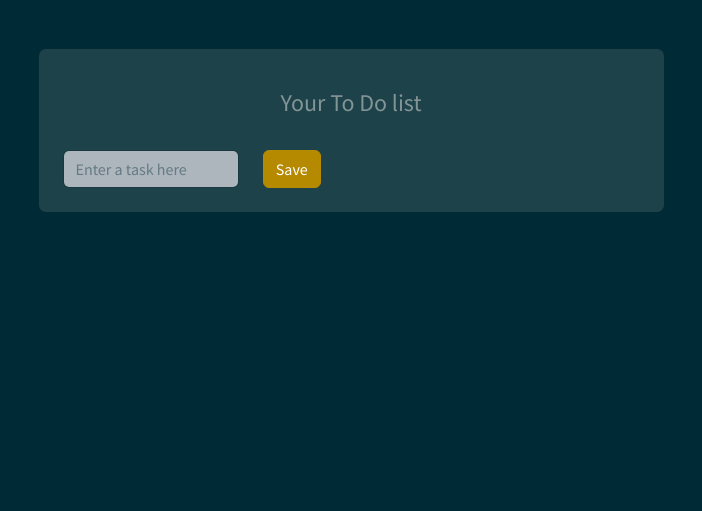
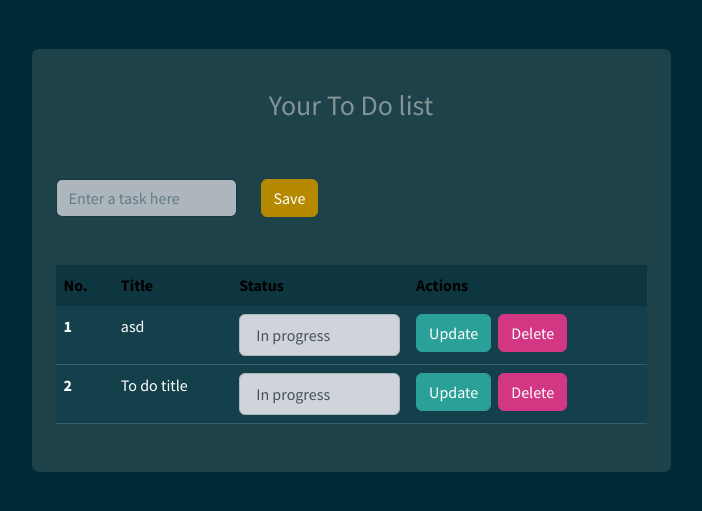
Before and after one commit to RomanVintoniak/PythonWeb, a Flask app: page /todo in a window 1280 px wide. Shown: the part 56-567 px from the top of the page, without its empty margins (289-991 px from the left). Run offline with Flask 2, Linux system fonts and the light colour scheme; data comes from the database, SQL or seed files in the repository; both versions use the stored data as it was after the commit; some libraries are stand-ins or nearby versions.

Commit message:
Lab6 Add adding Todo item feature

```diff
--- a/lab3/vintoniak_project/app/templates/todo.html
+++ b/lab3/vintoniak_project/app/templates/todo.html
@@ -1,16 +1,15 @@
 {% extends 'base.html' %}
 {% block title %}Todo{% endblock %}
 {% block content %}
-  <div class="container">
   <div class="container py-5 h-100">
     <div class="row d-flex justify-content-center align-items-center h-100">
       <div class="col col-lg-9 col-xl-7">
         <div class="card rounded-3">
           <div class="card-body p-4">
 
-              <h4 class="text-center my-3 pb-3">Your To Do list</h4>
-
-              <form class="row" action="" method="POST">
+            <h3 class="text-center my-3 pb-3">Your To Do list</h3>
+            <br>
+            <form class="row" action="{{ url_for('add') }}" method="POST">
               <div class="col-4">
                 {{ form.hidden_tag() }}
                 <div class="form-outline">
@@ -22,10 +21,44 @@
               </div>
             </form>
 
+            <br><br>
+
+            <table class="table mb-4">
+              <thead>
+                  <tr>
+                    <th scope="col">No.</th>
+                    <th scope="col">Title</th>
+                    <th scope="col">Status</th>
+                    <th scope="col">Actions</th>
+                  </tr>
+              </thead>
+              <tbody>
+                  {% for todo in todo_list %}
+                  <tr class="table-dark">
+                    <th scope="row">{{todo.id }}</th>
+                    <td>{{ todo.title }}</td>
+                    <td>
+                      <ul class="list-group">
+                        {% if todo.complete == False %}
+                          <li class="list-group-item list-group-item-dark">In progress</li>
+                        {% else %}
+                          <li class="list-group-item list-group-item-success">Completed</li>
+                        {% endif %}
+                      </ul>
+                    </td>
+                    <td>
+                      <a class="btn btn-success" href="">Update</a>
+                      <a class="btn btn-danger ms-1" href="">Delete</a>
+                    </td>
+                  </tr>
+                  {% endfor %}
+              </tbody>
+          </table>
+
           </div>
         </div>
       </div>
     </div>
   </div>
-  </div>
+
 {% endblock %}
--- a/lab3/vintoniak_project/app/views.py
+++ b/lab3/vintoniak_project/app/views.py
@@ -1,7 +1,8 @@
 import os, json
 from flask import render_template, abort, request, redirect, session, url_for, make_response, flash
 from .form import LoginForm, ChangePasswordForm, AddTodoItemForm
-from app import app
+from app import app, db
+from app.models import Todo
 from datetime import datetime, timedelta
 from data import certificats
 from os.path import join, dirname, realpath
@@ -175,7 +176,21 @@ def changePassword():
     return redirect(url_for('info'))
 
 
-@app.route('/todo')
+@app.route('/todo', methods=["GET", "POST"])
 def todo():
     form = AddTodoItemForm()
-    return render_template('todo.html', form=form)
+    todo_list = Todo.query.all()
+    return render_template('todo.html', form=form, todo_list=todo_list)
+
+
+@app.route('/todo/add', methods=["POST"])
+def add():
+    form = AddTodoItemForm()
+
+    if form.validate_on_submit():
+        title = form.title.data
+        todoItem = Todo(title=title, complete=False)
+        db.session.add(todoItem)
+        db.session.commit()
+
+    return redirect(url_for("todo"))
```
Also changed, not shown: lab3/vintoniak_project/app/data.sqlite, 1 other file. Lines whose indentation alone changed are shown as unchanged.
